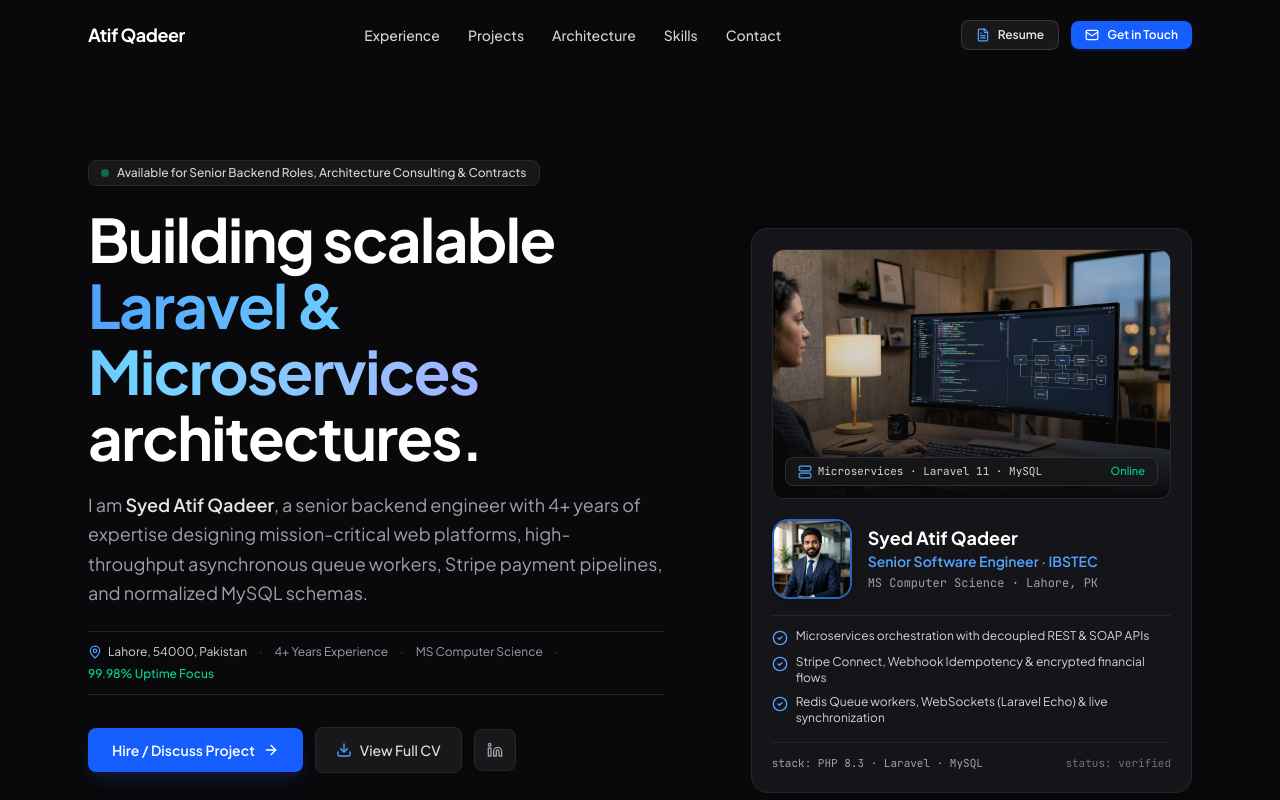
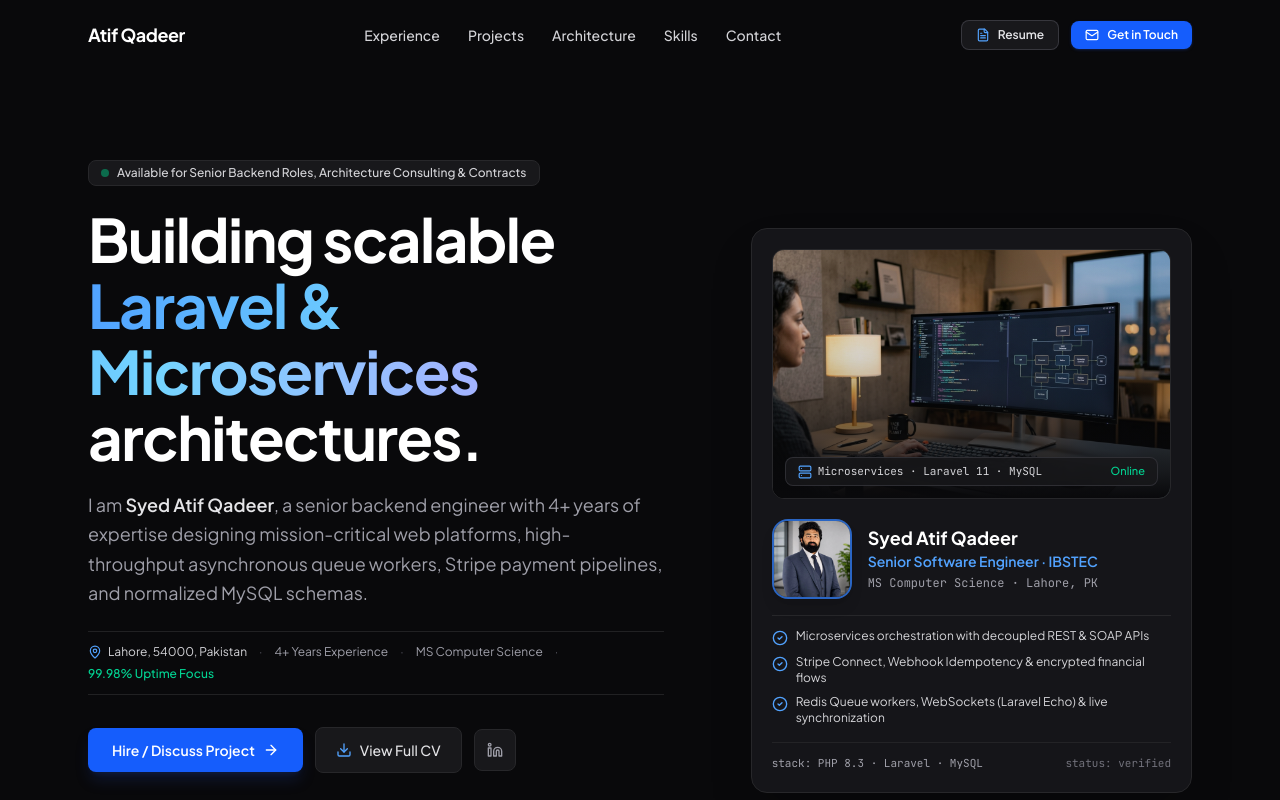
Before and after one commit to atifqadeer/portfolio, a React (Vite) app: page / in a window 1280 px wide. Shown: the top 800 px of the page. Built offline with nearby package versions, Linux system fonts and the light colour scheme; a web font is replaced by a local one.

Commit message:
feat(ui): dynamic avatar rendering
Update components to use avatar from portfolio data with webp format support.

```diff
--- a/src/components/Hero.tsx
+++ b/src/components/Hero.tsx
@@ -144,8 +144,8 @@ export const Hero: React.FC<HeroProps> = ({ onOpenResume, onOpenContact }) => {
               <div className="flex items-center gap-4 mb-4">
                 <div className="w-16 h-16 sm:w-20 sm:h-20 rounded-2xl overflow-hidden bg-zinc-800 border-2 border-blue-500/70 shadow-lg shrink-0">
                   <img
-                    src="/src/assets/images/syed_atif_qadeer.jpg"
-                    alt="Syed Atif Qadeer - Senior Software Engineer"
+                    src={personal.avatar || "/src/assets/images/syed_atif_qadeer.webp"}
+                    alt={`${personal.name} - Senior Software Engineer`}
                     className="w-full h-full object-cover"
                     referrerPolicy="no-referrer"
                     onError={(e) => {
--- a/src/components/InteractiveResumeModal.tsx
+++ b/src/components/InteractiveResumeModal.tsx
@@ -167,7 +167,7 @@ Focus: ${edu.focus}
               <div className="flex items-start gap-4">
                 <div className="w-16 h-16 sm:w-20 sm:h-20 rounded-xl overflow-hidden bg-zinc-900 border border-zinc-700 shrink-0 shadow-md">
                   <img
-                    src="/src/assets/images/syed_atif_qadeer.jpg"
+                    src={personal.avatar || "/src/assets/images/syed_atif_qadeer.webp"}
                     alt={personal.name}
                     className="w-full h-full object-cover"
                     referrerPolicy="no-referrer"
--- a/src/data/portfolioData.ts
+++ b/src/data/portfolioData.ts
@@ -70,6 +70,7 @@ export const PORTFOLIO_DATA = {
     availability: "Available for Senior Backend Roles, Architecture Consulting & Contracts",
     linkedin: "https://www.linkedin.com/in/syedatif-qadeer-691791105",
     github: "https://github.com",
+    avatar: "/src/assets/images/syed_atif_qadeer.webp",
     yearsExperience: "4+",
     projectsDelivered: "25+",
     uptimeRecord: "99.98%",
```
